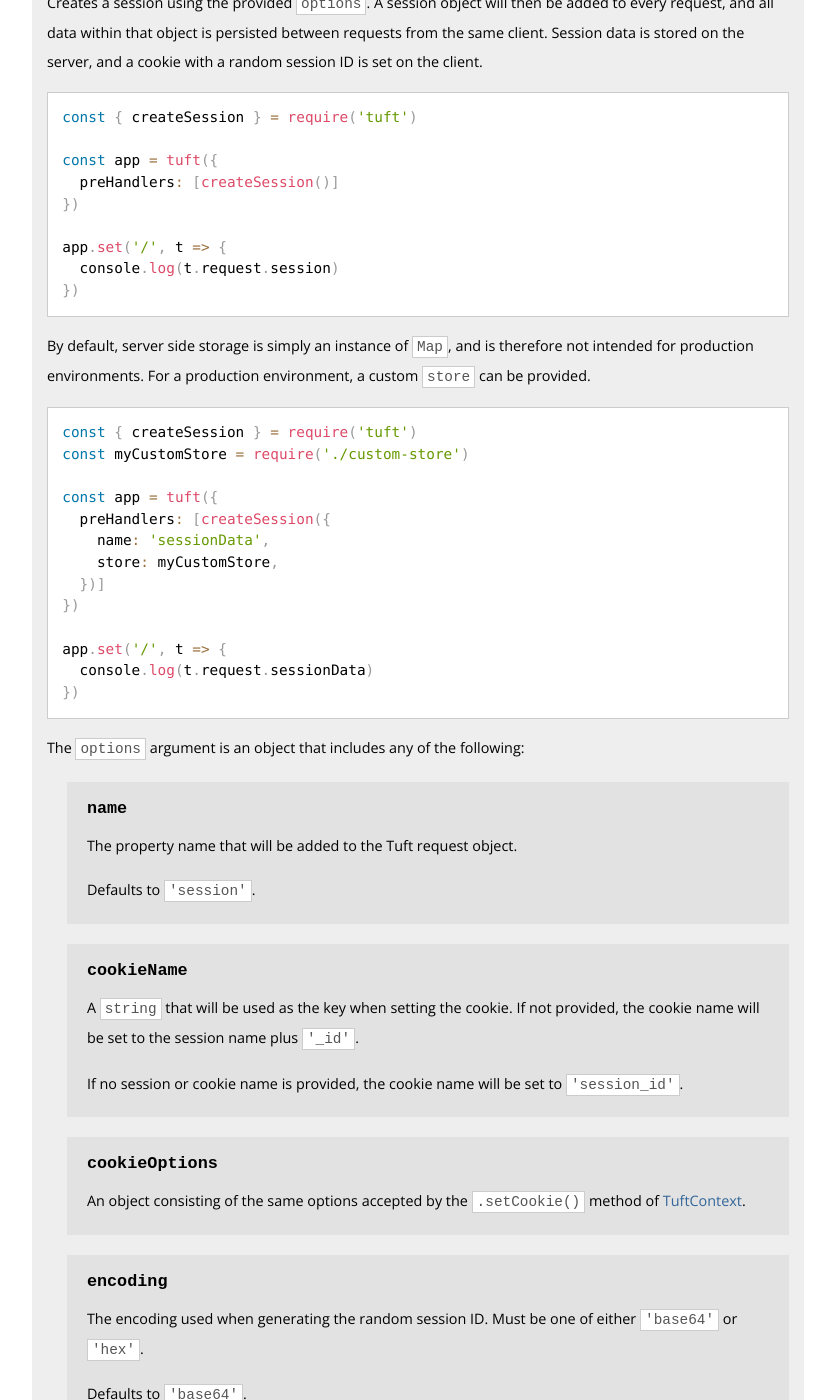
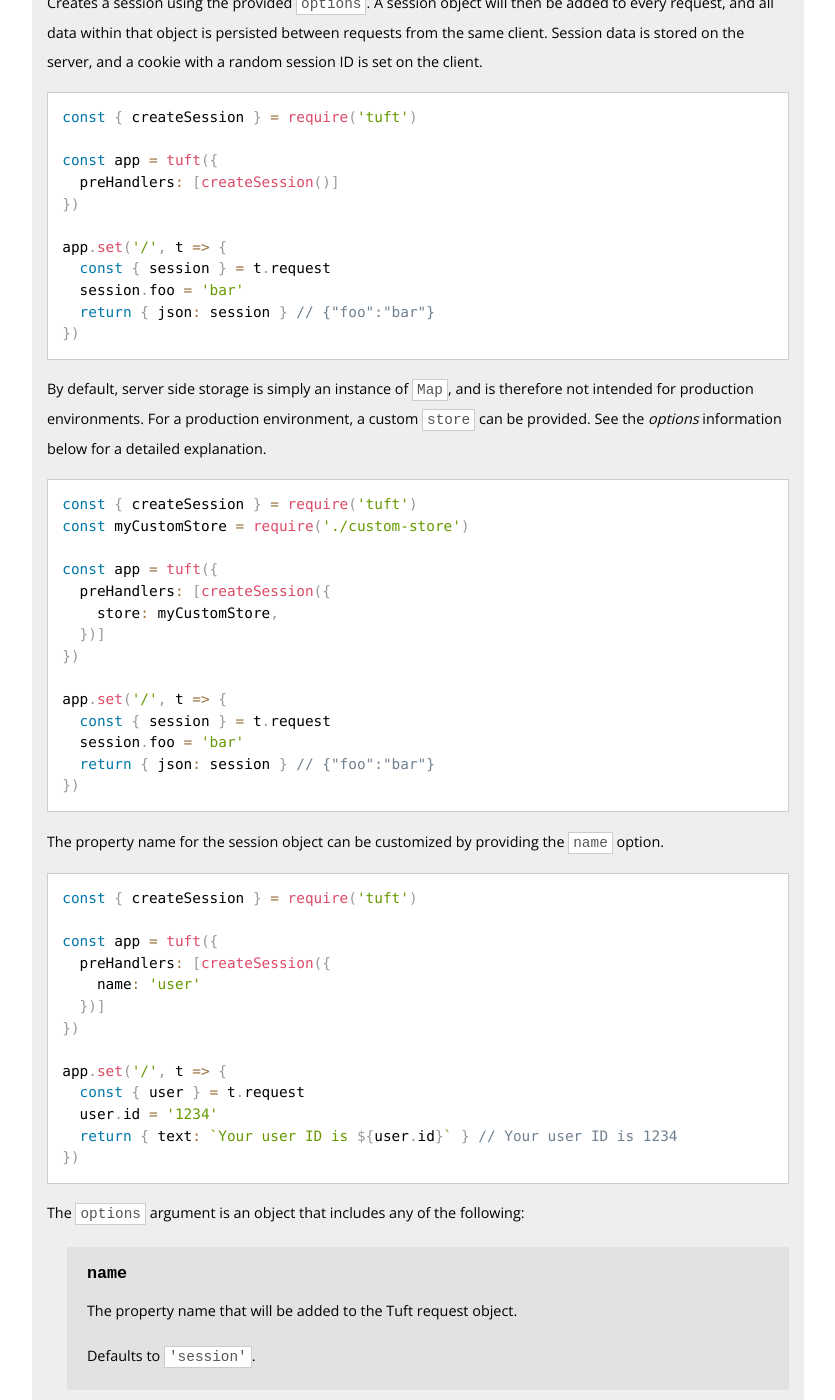
Before and after one commit to tuftjs/tuft.dev, a Jekyll site: the page built from docs/api/built-in-extensions.html, in a window 1280 px wide and 1400 px high, scrolled down 2311 px. Shown: the whole window, without its empty margins (321-1156 px from the left). Built offline with Jekyll 4.4.1, drawn with Linux system fonts in a browser that asks for light colours; nearby versions of some CDN libraries.

Commit message:
Update `createSession()` docs

```diff
--- a/docs/api/built-in-extensions.html
+++ b/docs/api/built-in-extensions.html
@@ -107,23 +107,41 @@
 })
 
 app.set('/', t => {
-  console.log(t.request.session)
+  const { session } = t.request
+  session.foo = 'bar'
+  return { json: session } // {"foo":"bar"}
 })</code></pre>
       <p>By default, server side storage is simply an instance of <code class="code-inline">Map</code>, and is therefore
-      not intended for production environments. For a production environment, a custom <code
-        class="code-inline">store</code> can be provided.</p>
+        not intended for production environments. For a production environment, a custom <code
+          class="code-inline">store</code> can be provided. See the <em>options</em> information below for a detailed explanation.</p>
       <pre><code class="language-js">const { createSession } = require('tuft')
 const myCustomStore = require('./custom-store')
 
 const app = tuft({
   preHandlers: [createSession({
-    name: 'sessionData',
     store: myCustomStore,
   })]
 })
 
 app.set('/', t => {
-  console.log(t.request.sessionData)
+  const { session } = t.request
+  session.foo = 'bar'
+  return { json: session } // {"foo":"bar"}
+})</code></pre>
+      <p>The property name for the session object can be customized by providing the <code
+          class="code-inline">name</code> option.</p>
+      <pre><code class="language-js">const { createSession } = require('tuft')
+
+const app = tuft({
+  preHandlers: [createSession({
+    name: 'user'
+  })]
+})
+
+app.set('/', t => {
+  const { user } = t.request
+  user.id = '1234'
+  return { text: `Your user ID is ${user.id}` } // Your user ID is 1234
 })</code></pre>
       <p>The <code class="code-inline">options</code> argument is an object that includes any of the following:</p>
       <div class="api-entry">
```
